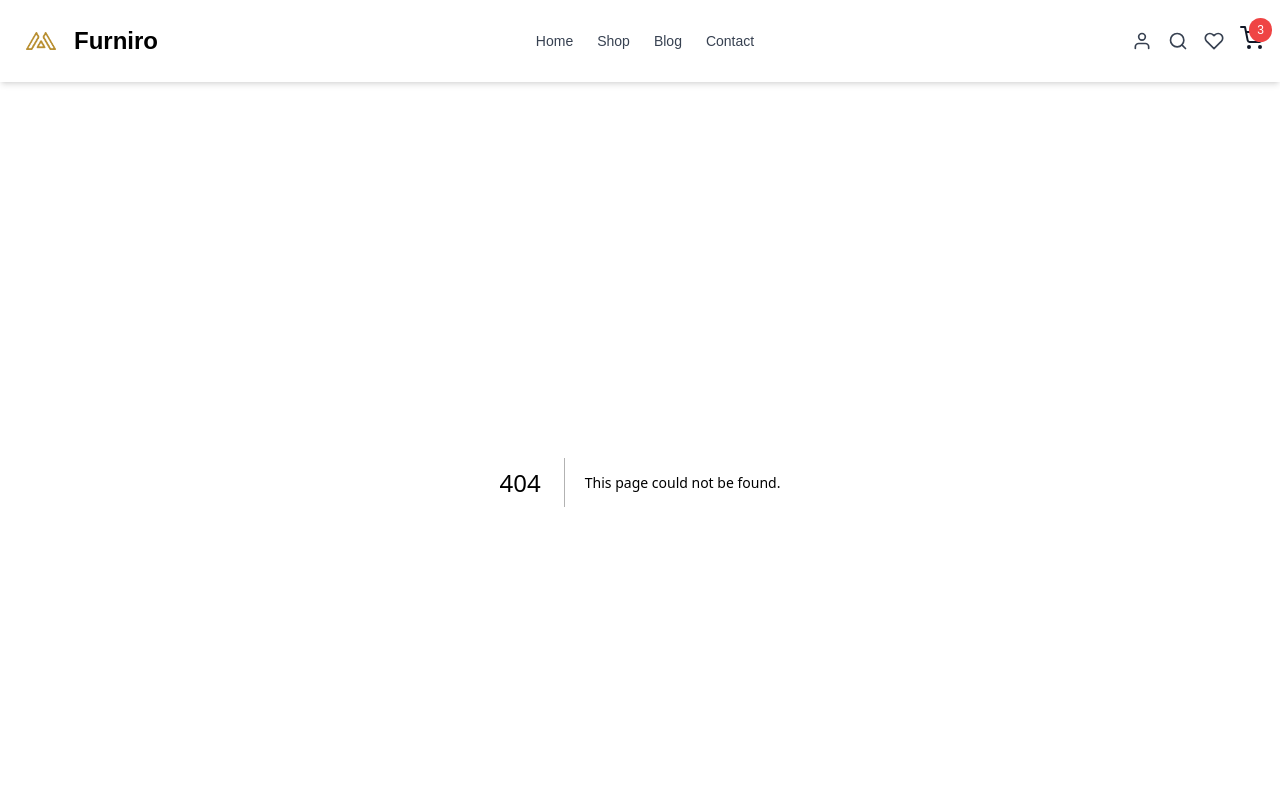
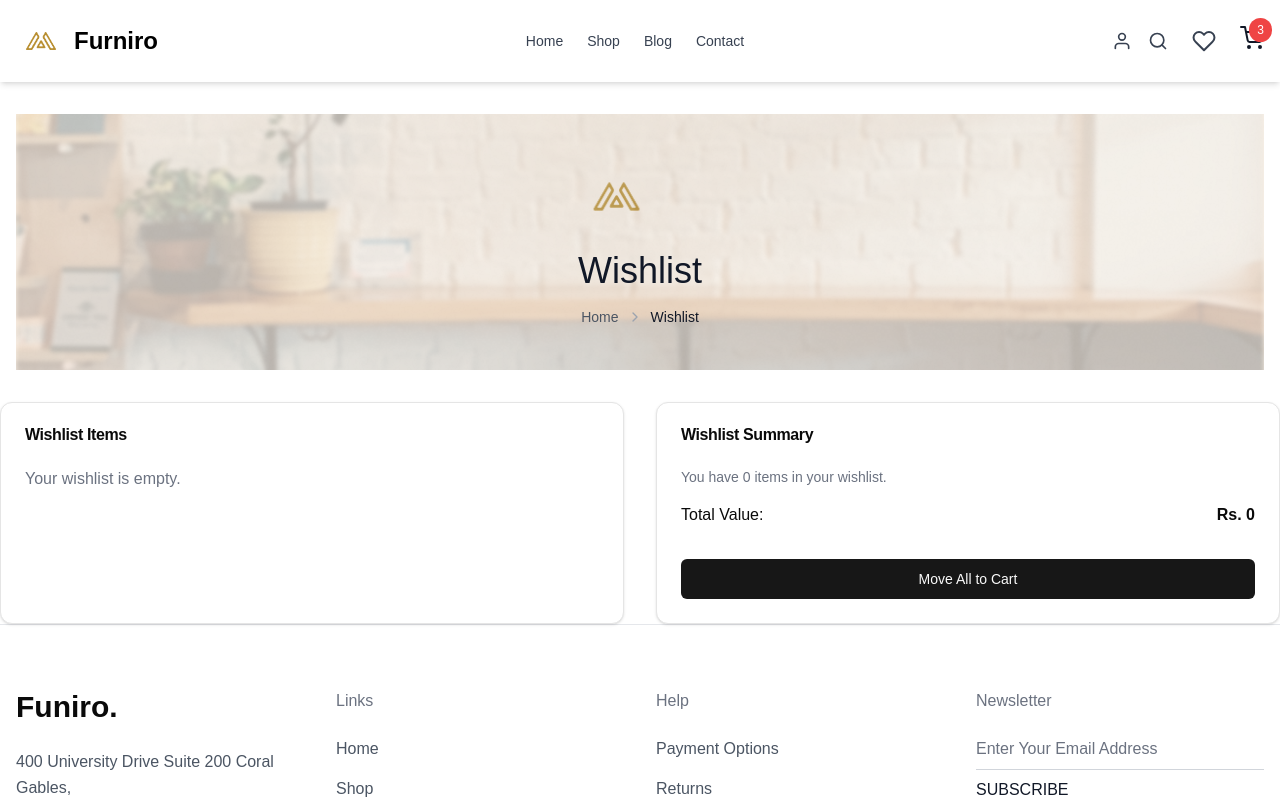
Before and after one commit to MZakriya/hackathon-UIUX14, a Next.js app: page /wishlist in a window 1280 px wide. Before the commit this address had no page. Shown: the top 800 px of the page. Built offline with nearby package versions, Linux system fonts and the light colour scheme.

Commit message:
wishlist

```diff
--- a/src/app/Comparison/page.tsx
+++ b/src/app/Comparison/page.tsx
@@ -30,14 +30,16 @@ export default function Comparison() {
             alt="Furniro"
             className="mx-auto"
           />
-          <h1 className="text-4xl font-medium text-gray-900 sm:text-2xl">Product Comparison</h1>
+          <div className="relative text-center space-y-4">
+          <h1 className="text-4xl font-medium text-gray-900">Comparison</h1>
           <nav className="flex items-center justify-center space-x-2 text-sm">
             <Link href="/" className="text-gray-600 hover:text-gray-900">
               Home
             </Link>
             <ChevronRight className="h-4 w-4 text-gray-400" />
-            <span className="text-gray-900">Product Comparison</span>
+            <span className="text-gray-900">Comparison</span>
           </nav>
+        </div>
         </div>
       </div>
       <ProductComparison />
--- a/src/app/blog/page.tsx
+++ b/src/app/blog/page.tsx
@@ -65,6 +65,7 @@ export default function Blog() {
             className=""
             alt="Furniro"
           />
+          <div className="relative text-center space-y-4">
           <h1 className="text-4xl font-medium text-gray-900">Blog</h1>
           <nav className="flex items-center justify-center space-x-2 text-sm">
             <Link href="/" className="text-gray-600 hover:text-gray-900">
@@ -73,6 +74,7 @@ export default function Blog() {
             <ChevronRight className="h-4 w-4 text-gray-400" />
             <span className="text-gray-900">Blog</span>
           </nav>
+        </div>
         </div>
       </div>
       <div className="container mx-auto px-4 py-12">
--- a/src/app/cart/page.tsx
+++ b/src/app/cart/page.tsx
@@ -30,7 +30,8 @@ export default function Cart() {
             alt="Furniro"
             className="mx-auto"
           />
-          <h1 className="text-4xl font-medium text-gray-900 sm:text-2xl">Cart</h1>
+          <div className="relative text-center space-y-4">
+          <h1 className="text-4xl font-medium text-gray-900">Cart</h1>
           <nav className="flex items-center justify-center space-x-2 text-sm">
             <Link href="/" className="text-gray-600 hover:text-gray-900">
               Home
@@ -38,6 +39,7 @@ export default function Cart() {
             <ChevronRight className="h-4 w-4 text-gray-400" />
             <span className="text-gray-900">Cart</span>
           </nav>
+        </div>
         </div>
       </div>
 
--- a/src/app/checkout/page.tsx
+++ b/src/app/checkout/page.tsx
@@ -30,14 +30,16 @@ export default function Checkout() {
             alt="Furniro"
             className="mx-auto"
           />
-          <h1 className="text-4xl font-medium text-gray-900 sm:text-2xl">Product Checkout</h1>
+          <div className="relative text-center space-y-4">
+          <h1 className="text-4xl font-medium text-gray-900">Checkout</h1>
           <nav className="flex items-center justify-center space-x-2 text-sm">
             <Link href="/" className="text-gray-600 hover:text-gray-900">
               Home
             </Link>
             <ChevronRight className="h-4 w-4 text-gray-400" />
-            <span className="text-gray-900">Product Checkout</span>
+            <span className="text-gray-900">Checkout</span>
           </nav>
+        </div>
         </div>
       </div>
       <main className="min-h-screen bg-white">
--- a/src/app/contact/page.tsx
+++ b/src/app/contact/page.tsx
@@ -30,6 +30,7 @@ export default function Contact() {
             className="pt"
             alt="Furniro"
           />
+          <div className="relative text-center space-y-4">
           <h1 className="text-4xl font-medium text-gray-900">Contact</h1>
           <nav className="flex items-center justify-center space-x-2 text-sm">
             <Link href="/" className="text-gray-600 hover:text-gray-900">
@@ -38,6 +39,7 @@ export default function Contact() {
             <ChevronRight className="h-4 w-4 text-gray-400" />
             <span className="text-gray-900">Contact</span>
           </nav>
+        </div>
         </div>
       </div>
       <div>
--- a/src/app/globals.css
+++ b/src/app/globals.css
@@ -4,6 +4,37 @@
 
 body {
   font-family: Arial, Helvetica, sans-serif;
+}
+
+/* Root box of the UserButton */
+.custom-user-button {
+  display: flex;
+  align-items: center;
+  margin-bottom: 10px;
+  border-radius: 50px;
+  padding: 5px 10px;
+  cursor: pointer;
+  transition: all 0.3s ease;
+}
+
+
+
+/* Avatar box (image or initials) */
+.custom-avatar {
+  border-radius: 50%;
+  width: 40px;
+  height: 40px;
+  overflow: hidden;
+  margin-right: 8px;
+
+}
+
+/* Popover card (dropdown menu) */
+.custom-popover-card {
+  background-color: #ffffff;
+  border: 1px solid #ddd;
+  border-radius: 8px;
+  box-shadow: 0 4px 6px rgba(0, 0, 0, 0.1);
 }
 
 @layer base {
--- a/src/app/shop/page.tsx
+++ b/src/app/shop/page.tsx
@@ -34,7 +34,7 @@ function ProductSection() {
   const [category, setCategory] = useState<string>("all"); // Default category
   const [showFilters, setShowFilters] = useState<boolean>(false); // Toggle filters visibility
 
-  const [currentPage, setCurrentPage] = useState<number>(1); // Current page
+  const [currentPage, setCurrentPage]  = useState<number>(1); // Current page
 
   useEffect(() => {
     const fetchProducts = async () => {
--- /dev/null
+++ b/src/app/wishlist/page.tsx
@@ -0,0 +1,161 @@
+"use client";
+
+import { useEffect, useState } from "react";
+import Image from "next/image";
+import { Trash2 } from "lucide-react";
+import { Button } from "@/components/ui/button";
+import { Card, CardContent, CardFooter, CardHeader, CardTitle } from "@/components/ui/card";
+import Link from "next/link";
+import { ChevronRight} from "lucide-react";
+
+interface WishlistItem {
+  id: string;
+  productName: string;
+  productPrice: number;
+  productImage: string;
+}
+
+export default function Wishlist() {
+  const [wishlistItems, setWishlistItems] = useState<WishlistItem[]>([]);
+  // localStorage.removeItem("wishlist");
+
+  useEffect(() => {
+
+      const storedWishlist = localStorage.getItem("wishlist");
+
+
+
+      if (storedWishlist) {
+        try {
+          const parsedWishlist = JSON.parse(storedWishlist);
+          console.log("🛒 Parsed Wishlist Data:", parsedWishlist);
+
+          // Check if the data is an array
+          if (!Array.isArray(parsedWishlist)) {
+            console.error("Invalid wishlist data structure.");
+            return;
+          }
+
+          // Transform keys to match WishlistItem interface
+          const transformedWishlist: WishlistItem[] = parsedWishlist.map((item: WishlistItem) => ({
+            id: item.id,
+            productName: item.productName,
+            productPrice: Number(item.productPrice), // Convert to number
+            productImage: item.productImage,
+          }));
+
+          console.log("✅ Transformed Wishlist Data:", transformedWishlist);
+          setWishlistItems(transformedWishlist);
+        } catch (error) {
+          console.error("❌ Error parsing wishlist data:", error);
+        }
+      }
+    }
+  , []);
+
+  const handleRemoveItem = (id: string) => {
+    const updatedWishlist = wishlistItems.filter((item) => item.id !== id);
+    setWishlistItems(updatedWishlist);
+    localStorage.setItem("wishlist", JSON.stringify(updatedWishlist));
+    console.log("Updated wishlist saved to localStorage:", updatedWishlist);
+  };
+
+  useEffect(() => {
+    console.log("🛒 Wishlist updated:", wishlistItems);
+  }, [wishlistItems]);
+
+  return (
+    <div>
+        <div className=" mx-auto px-4 py-8">
+      <div className="relative h-64 bg-[#F9F1E7] flex items-center justify-center overflow-hidden">
+        {/* Background Image */}
+        <Image
+          src="/images/shop.png" // Correct src for static image in public folder
+          alt="Shop Hero"
+          layout="fill"
+          objectFit="cover"
+          className="opacity-50"
+          priority
+        />
+
+        {/* Overlay Content */}
+        <div className="  space-y-4">
+          <Image
+            src="/images/logo.png"
+            width={77}
+            height={77}
+            className="pt"
+            alt="Furniro"
+          />
+          <div className="relative text-center space-y-4">
+          <h1 className="text-4xl font-medium text-gray-900">Wishlist</h1>
+          <nav className="flex items-center justify-center space-x-2 text-sm">
+            <Link href="/" className="text-gray-600 hover:text-gray-900">
+              Home
+            </Link>
+            <ChevronRight className="h-4 w-4 text-gray-400" />
+            <span className="text-gray-900">Wishlist</span>
+          </nav>
+        </div>
+        </div>
+        </div>
+      </div>
+      <div className="grid md:grid-cols-2 gap-8">
+        {/* Wishlist Items */}
+        <Card className="col-span-2 md:col-span-1">
+          <CardHeader>
+            <CardTitle>Wishlist Items</CardTitle>
+          </CardHeader>
+          <CardContent>
+            <div className="space-y-4">
+              {wishlistItems.length > 0 ? (
+                wishlistItems.map((item: WishlistItem, index: number) => {
+                  return (
+                    <div key={index} className="flex items-center space-x-4">
+                      <div className="relative w-24 h-24 rounded-md overflow-hidden">
+                        <Image src={item.productImage} alt={item.productName} layout="intrinsic" width={96} height={96} />
+                      </div>
+                      <div className="flex-1">
+                        <h3 className="font-semibold">{item.productName}</h3>
+                        <p className="text-sm text-gray-500">Rs. {item.productPrice}</p>
+                      </div>
+                      <Button variant="outline" size="default" onClick={() => handleRemoveItem(item.id)}>
+                        <Trash2 className="h-4 w-4" />
+                      </Button>
+                    </div>
+                  );
+                })
+              ) : (
+                <p className="text-gray-500">Your wishlist is empty.</p>
+              )}
+            </div>
+          </CardContent>
+        </Card>
+
+        {/* Wishlist Summary */}
+        <Card className="col-span-2 md:col-span-1">
+          <CardHeader>
+            <CardTitle>Wishlist Summary</CardTitle>
+          </CardHeader>
+          <CardContent>
+            <p className="text-sm text-gray-500 mb-4">
+              You have {wishlistItems.length} {wishlistItems.length === 1 ? "item" : "items"} in your wishlist.
+            </p>
+            <div className="flex justify-between mb-2">
+              <span>Total Value:</span>
+              <span className="font-semibold">
+                Rs.{" "}
+                {wishlistItems
+                  .reduce((total, item) => total + item.productPrice, 0)
+                  .toLocaleString()}
+              </span>
+            </div>
+          </CardContent>
+          <CardFooter>
+            <Button className="w-full">Move All to Cart</Button>
+          </CardFooter>
+        </Card>
+      </div>
+    </div>
+  );
+}
--- a/src/components/HeroSection.tsx
+++ b/src/components/HeroSection.tsx
@@ -1,4 +1,5 @@
 import Image from "next/image";
+import Link from "next/link";
 // components/HeroSection.js
 export default function HeroSection() {
   return (
@@ -28,9 +29,11 @@ export default function HeroSection() {
             Lorem ipsum dolor sit amet, consectetur adipiscing elit. Ut elit
             tellus, luctus nec ullamcorper mattis.
           </p>
+          <Link href="/shop">
           <button className="px-6 py-2 bg-[#B88E2F] text-white font-semibold rounded">
             Buy Now
           </button>
+          </Link>
         </div>
 
         {/* Mobile content */}
--- a/src/components/Narbar.tsx
+++ b/src/components/Narbar.tsx
@@ -76,7 +76,12 @@ const Navbar = () => {
         <div className="hidden md:flex items-center space-x-4 text-xl text-gray-700 hover:text-black cursor-pointer">
           <FiUser />
           <FiSearch />
-          <FiHeart />
+          <Link href={"/wishlist"}>
+           <button aria-label="Wishlist" className="p-2 hover:bg-black/5 rounded-full transition-colors">
+           <FiHeart className="w-6 h-6" />
+           </button>
+
+           </Link>
           <div>
             {/* Cart Icon */}
             <button
--- /dev/null
+++ b/src/components/ui/card.tsx
@@ -0,0 +1,76 @@
+import * as React from "react"
+
+import { cn } from "@/lib/utils"
+
+const Card = React.forwardRef<
+  HTMLDivElement,
+  React.HTMLAttributes<HTMLDivElement>
+>(({ className, ...props }, ref) => (
+  <div
+    ref={ref}
+    className={cn(
+      "rounded-xl border bg-card text-card-foreground shadow",
+      className
+    )}
+    {...props}
+  />
+))
+Card.displayName = "Card"
+
+const CardHeader = React.forwardRef<
+  HTMLDivElement,
+  React.HTMLAttributes<HTMLDivElement>
+>(({ className, ...props }, ref) => (
+  <div
+    ref={ref}
+    className={cn("flex flex-col space-y-1.5 p-6", className)}
+    {...props}
+  />
+))
+CardHeader.displayName = "CardHeader"
+
+const CardTitle = React.forwardRef<
+  HTMLDivElement,
+  React.HTMLAttributes<HTMLDivElement>
+>(({ className, ...props }, ref) => (
+  <div
+    ref={ref}
+    className={cn("font-semibold leading-none tracking-tight", className)}
+    {...props}
+  />
+))
+CardTitle.displayName = "CardTitle"
+
+const CardDescription = React.forwardRef<
+  HTMLDivElement,
+  React.HTMLAttributes<HTMLDivElement>
+>(({ className, ...props }, ref) => (
+  <div
+    ref={ref}
+    className={cn("text-sm text-muted-foreground", className)}
+    {...props}
+  />
+))
+CardDescription.displayName = "CardDescription"
+
+const CardContent = React.forwardRef<
+  HTMLDivElement,
+  React.HTMLAttributes<HTMLDivElement>
+>(({ className, ...props }, ref) => (
+  <div ref={ref} className={cn("p-6 pt-0", className)} {...props} />
+))
+CardContent.displayName = "CardContent"
+
+const CardFooter = React.forwardRef<
+  HTMLDivElement,
+  React.HTMLAttributes<HTMLDivElement>
+>(({ className, ...props }, ref) => (
+  <div
+    ref={ref}
+    className={cn("flex items-center p-6 pt-0", className)}
+    {...props}
+  />
+))
+CardFooter.displayName = "CardFooter"
+
+export { Card, CardHeader, CardFooter, CardTitle, CardDescription, CardContent }
```
